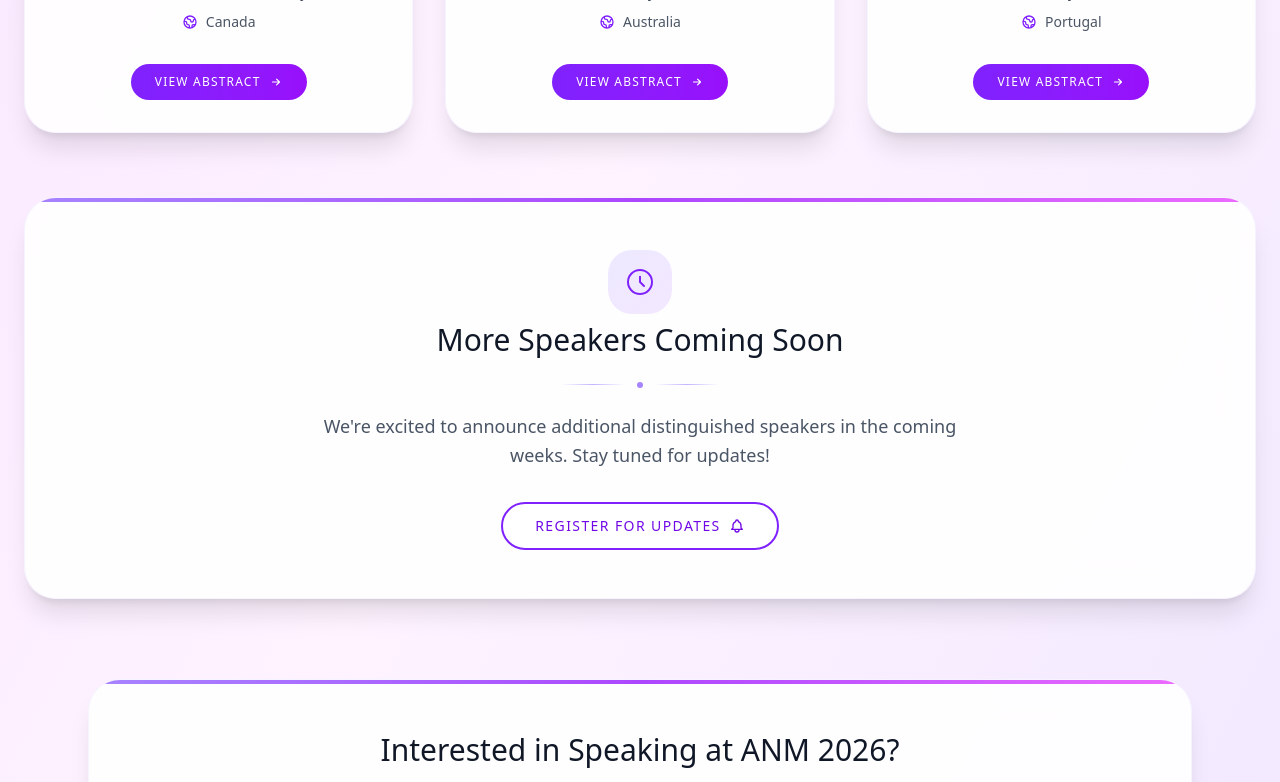
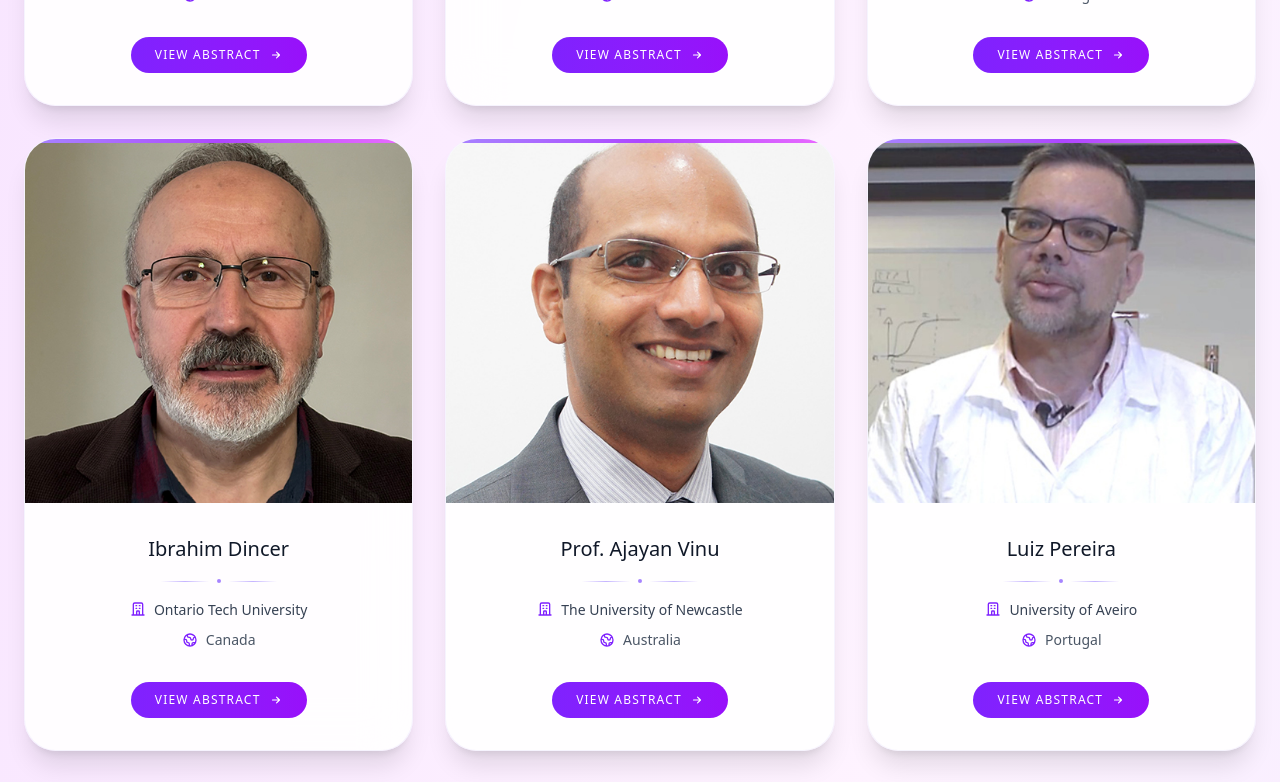
Before and after one commit to Abhijith-Suresh2283/nanoportugal, a React (Vite) app: page /speakers in a window 1280 px wide. Shown: the part 1300-2082 px from the top of the page. Built offline with nearby package versions, Linux system fonts and the light colour scheme.

Commit message:
added multiple page option in speakers and also added _redirects file

```diff
--- a/src/components/Speakers.jsx
+++ b/src/components/Speakers.jsx
@@ -1,4 +1,11 @@
+'use client';
+
+import { useState } from 'react';
+
 export default function SpeakersPage() {
+  const [currentPage, setCurrentPage] = useState(1);
+  const SPEAKERS_PER_PAGE = 21; // 3 columns × 7 rows
+
   const speakers = [
     {
       name: "Ibrahim Dincer",
@@ -21,7 +28,179 @@ export default function SpeakersPage() {
       image: "/luiz.jpg",
       abstract: "https://www.advanced-nanomaterials-conference.com/wp-content/uploads/2025/06/ANM2025-abstract-LuizPereira.pdf"
     },
+    {
+      name: "Ibrahim Dincer",
+      institution: "Ontario Tech University",
+      country: "Canada",
+      image: "/ibrahim.jpg",
+      abstract: "https://www.advanced-nanomaterials-conference.com/wp-content/uploads/2025/06/Abstract-Ibrahim-Dincer-ANM2025.docx"
+    },
+    {
+      name: "Prof. Ajayan Vinu",
+      institution: "The University of Newcastle",
+      country: "Australia",
+      image: "/ajayan.jpg",
+      abstract: "https://www.advanced-nanomaterials-conference.com/wp-content/uploads/2025/06/Ajayan-Vinu.pdf"
+    },
+    {
+      name: "Luiz Pereira",
+      institution: "University of Aveiro",
+      country: "Portugal",
+      image: "/luiz.jpg",
+      abstract: "https://www.advanced-nanomaterials-conference.com/wp-content/uploads/2025/06/ANM2025-abstract-LuizPereira.pdf"
+    },
+    {
+      name: "Ibrahim Dincer",
+      institution: "Ontario Tech University",
+      country: "Canada",
+      image: "/ibrahim.jpg",
+      abstract: "https://www.advanced-nanomaterials-conference.com/wp-content/uploads/2025/06/Abstract-Ibrahim-Dincer-ANM2025.docx"
+    },
+    {
+      name: "Prof. Ajayan Vinu",
+      institution: "The University of Newcastle",
+      country: "Australia",
+      image: "/ajayan.jpg",
+      abstract: "https://www.advanced-nanomaterials-conference.com/wp-content/uploads/2025/06/Ajayan-Vinu.pdf"
+    },
+    {
+      name: "Luiz Pereira",
+      institution: "University of Aveiro",
+      country: "Portugal",
+      image: "/luiz.jpg",
+      abstract: "https://www.advanced-nanomaterials-conference.com/wp-content/uploads/2025/06/ANM2025-abstract-LuizPereira.pdf"
+    },
+    {
+      name: "Ibrahim Dincer",
+      institution: "Ontario Tech University",
+      country: "Canada",
+      image: "/ibrahim.jpg",
+      abstract: "https://www.advanced-nanomaterials-conference.com/wp-content/uploads/2025/06/Abstract-Ibrahim-Dincer-ANM2025.docx"
+    },
+    {
+      name: "Prof. Ajayan Vinu",
+      institution: "The University of Newcastle",
+      country: "Australia",
+      image: "/ajayan.jpg",
+      abstract: "https://www.advanced-nanomaterials-conference.com/wp-content/uploads/2025/06/Ajayan-Vinu.pdf"
+    },
+    {
+      name: "Luiz Pereira",
+      institution: "University of Aveiro",
+      country: "Portugal",
+      image: "/luiz.jpg",
+      abstract: "https://www.advanced-nanomaterials-conference.com/wp-content/uploads/2025/06/ANM2025-abstract-LuizPereira.pdf"
+    },
+    {
+      name: "Ibrahim Dincer",
+      institution: "Ontario Tech University",
+      country: "Canada",
+      image: "/ibrahim.jpg",
+      abstract: "https://www.advanced-nanomaterials-conference.com/wp-content/uploads/2025/06/Abstract-Ibrahim-Dincer-ANM2025.docx"
+    },
+    {
+      name: "Prof. Ajayan Vinu",
+      institution: "The University of Newcastle",
+      country: "Australia",
+      image: "/ajayan.jpg",
+      abstract: "https://www.advanced-nanomaterials-conference.com/wp-content/uploads/2025/06/Ajayan-Vinu.pdf"
+    },
+    {
+      name: "Luiz Pereira",
+      institution: "University of Aveiro",
+      country: "Portugal",
+      image: "/luiz.jpg",
+      abstract: "https://www.advanced-nanomaterials-conference.com/wp-content/uploads/2025/06/ANM2025-abstract-LuizPereira.pdf"
+    },
+    {
+      name: "Ibrahim Dincer",
+      institution: "Ontario Tech University",
+      country: "Canada",
+      image: "/ibrahim.jpg",
+      abstract: "https://www.advanced-nanomaterials-conference.com/wp-content/uploads/2025/06/Abstract-Ibrahim-Dincer-ANM2025.docx"
+    },
+    {
+      name: "Prof. Ajayan Vinu",
+      institution: "The University of Newcastle",
+      country: "Australia",
+      image: "/ajayan.jpg",
+      abstract: "https://www.advanced-nanomaterials-conference.com/wp-content/uploads/2025/06/Ajayan-Vinu.pdf"
+    },
+    {
+      name: "Luiz Pereira",
+      institution: "University of Aveiro",
+      country: "Portugal",
+      image: "/luiz.jpg",
+      abstract: "https://www.advanced-nanomaterials-conference.com/wp-content/uploads/2025/06/ANM2025-abstract-LuizPereira.pdf"
+    },
+    {
+      name: "Ibrahim Dincer",
+      institution: "Ontario Tech University",
+      country: "Canada",
+      image: "/ibrahim.jpg",
+      abstract: "https://www.advanced-nanomaterials-conference.com/wp-content/uploads/2025/06/Abstract-Ibrahim-Dincer-ANM2025.docx"
+    },
+    {
+      name: "Prof. Ajayan Vinu",
+      institution: "The University of Newcastle",
+      country: "Australia",
+      image: "/ajayan.jpg",
+      abstract: "https://www.advanced-nanomaterials-conference.com/wp-content/uploads/2025/06/Ajayan-Vinu.pdf"
+    },
+    {
+      name: "Luiz Pereira",
+      institution: "University of Aveiro",
+      country: "Portugal",
+      image: "/luiz.jpg",
+      abstract: "https://www.advanced-nanomaterials-conference.com/wp-content/uploads/2025/06/ANM2025-abstract-LuizPereira.pdf"
+    },
+    {
+      name: "Ibrahim Dincer",
+      institution: "Ontario Tech University",
+      country: "Canada",
+      image: "/ibrahim.jpg",
+      abstract: "https://www.advanced-nanomaterials-conference.com/wp-content/uploads/2025/06/Abstract-Ibrahim-Dincer-ANM2025.docx"
+    },
+    {
+      name: "Prof. Ajayan Vinu",
+      institution: "The University of Newcastle",
+      country: "Australia",
+      image: "/ajayan.jpg",
+      abstract: "https://www.advanced-nanomaterials-conference.com/wp-content/uploads/2025/06/Ajayan-Vinu.pdf"
+    },
+    {
+      name: "Luiz Pereira",
+      institution: "University of Aveiro",
+      country: "Portugal",
+      image: "/luiz.jpg",
+      abstract: "https://www.advanced-nanomaterials-conference.com/wp-content/uploads/2025/06/ANM2025-abstract-LuizPereira.pdf"
+    },
+    // Add more speakers here as needed to test pagination
   ];
+
+  // Calculate pagination
+  const totalPages = Math.ceil(speakers.length / SPEAKERS_PER_PAGE);
+  const startIndex = (currentPage - 1) * SPEAKERS_PER_PAGE;
+  const endIndex = startIndex + SPEAKERS_PER_PAGE;
+  const currentSpeakers = speakers.slice(startIndex, endIndex);
+
+  const goToPage = (page) => {
+    setCurrentPage(page);
+    // Scroll to top of speakers section
+    window.scrollTo({ top: 0, behavior: 'smooth' });
+  };
+
+  const nextPage = () => {
+    if (currentPage < totalPages) {
+      goToPage(currentPage + 1);
+    }
+  };
+
+  const prevPage = () => {
+    if (currentPage > 1) {
+      goToPage(currentPage - 1);
+    }
+  };
 
   return (
     <div className="bg-gradient-to-br from-[#f7e3ff] via-[#fef3ff] to-[#f0e7ff] min-h-screen text-gray-900 overflow-x-hidden">
@@ -58,7 +237,7 @@ export default function SpeakersPage() {
           </div>
 
           {/* Subtitle */}
-          <p className="text-lg sm:text-xl font-light text-gray-600 max-w-2xl mx-auto">
+          <p className="text-base sm:text-lg font-light text-gray-600 max-w-3xl mx-auto leading-relaxed">
             Learn from world-renowned experts at the forefront of nanomaterials research
           </p>
         </div>
@@ -77,11 +256,13 @@ export default function SpeakersPage() {
           </p>
         </div>
 
+        <div className="space-y-12">
+          {/* Speakers Grid */}
           <div className="grid grid-cols-1 sm:grid-cols-2 lg:grid-cols-3 gap-8">
 
-          {speakers.map((speaker, index) => (
+            {currentSpeakers.map((speaker, index) => (
               <div
-              key={index}
+                key={startIndex + index}
                 className="bg-white/90 backdrop-blur-xl rounded-[2rem] shadow-xl border border-violet-100/50 overflow-hidden hover:shadow-violet-200/50 transition-all duration-500 hover:-translate-y-2 group"
                 style={{ animationDelay: `${index * 100}ms` }}
               >
@@ -97,7 +278,6 @@ export default function SpeakersPage() {
                   />
                   {/* Gradient Overlay on Hover */}
                   <div className="absolute inset-0 bg-gradient-to-t from-violet-900/40 via-transparent to-transparent opacity-0 group-hover:opacity-100 transition-opacity duration-500" />
-
                 </div>
 
                 {/* Content */}
@@ -145,54 +325,70 @@ export default function SpeakersPage() {
 
           </div>
 
-        {/* Coming Soon Notice */}
-        <div className="mt-16 bg-white/90 backdrop-blur-xl rounded-[2rem] shadow-xl border border-violet-100/50 overflow-hidden">
+          {/* ================= PAGINATION ================= */}
+          {totalPages > 1 && (
+            <div className="flex flex-col sm:flex-row items-center justify-between gap-4 pt-8">
 
-          {/* Decorative Top Border */}
-          <div className="h-1 bg-gradient-to-r from-violet-400 via-purple-500 to-fuchsia-400" />
+              {/* Previous Button */}
+              <button
+                onClick={prevPage}
+                disabled={currentPage === 1}
+                className={`group inline-flex items-center gap-2 px-6 py-3 rounded-full transition-all duration-300 ${
+                  currentPage === 1
+                    ? 'bg-gray-200 text-gray-400 cursor-not-allowed'
+                    : 'bg-white/90 backdrop-blur-xl border border-violet-100/50 text-violet-600 hover:bg-violet-50 hover:shadow-lg hover:shadow-violet-200/50 hover:-translate-x-1'
+                }`}
+              >
+                <svg className={`w-5 h-5 transition-transform ${currentPage > 1 ? 'group-hover:-translate-x-1' : ''}`} fill="none" stroke="currentColor" viewBox="0 0 24 24">
+                  <path strokeLinecap="round" strokeLinejoin="round" strokeWidth={2} d="M15 19l-7-7 7-7" />
+                </svg>
+                <span className="font-medium">Previous</span>
+              </button>
 
-          <div className="p-8 sm:p-12 text-center space-y-4">
-
-            {/* Icon */}
-            <div className="inline-flex items-center justify-center w-16 h-16 bg-gradient-to-br from-violet-100 to-purple-100 rounded-3xl mb-2">
-              <svg className="w-8 h-8 text-violet-600" fill="none" stroke="currentColor" viewBox="0 0 24 24">
-                <path strokeLinecap="round" strokeLinejoin="round" strokeWidth={1.5} d="M12 8v4l3 3m6-3a9 9 0 11-18 0 9 9 0 0118 0z" />
-              </svg>
+              {/* Page Numbers */}
+              <div className="flex items-center gap-2">
+                {Array.from({ length: totalPages }, (_, i) => i + 1).map((page) => (
+                  <button
+                    key={page}
+                    onClick={() => goToPage(page)}
+                    className={`w-10 h-10 rounded-full font-medium transition-all duration-300 ${
+                      currentPage === page
+                        ? 'bg-gradient-to-r from-violet-600 to-purple-600 text-white shadow-lg scale-110'
+                        : 'bg-white/90 backdrop-blur-xl border border-violet-100/50 text-violet-600 hover:bg-violet-50 hover:shadow-lg hover:shadow-violet-200/50'
+                    }`}
+                  >
+                    {page}
+                  </button>
+                ))}
               </div>
 
-            <h3 className="text-2xl sm:text-3xl font-light text-gray-900">
-              More Speakers Coming Soon
-            </h3>
+              {/* Next Button */}
+              <button
+                onClick={nextPage}
+                disabled={currentPage === totalPages}
+                className={`group inline-flex items-center gap-2 px-6 py-3 rounded-full transition-all duration-300 ${
+                  currentPage === totalPages
+                    ? 'bg-gray-200 text-gray-400 cursor-not-allowed'
+                    : 'bg-white/90 backdrop-blur-xl border border-violet-100/50 text-violet-600 hover:bg-violet-50 hover:shadow-lg hover:shadow-violet-200/50 hover:translate-x-1'
+                }`}
+              >
+                <span className="font-medium">Next</span>
+                <svg className={`w-5 h-5 transition-transform ${currentPage < totalPages ? 'group-hover:translate-x-1' : ''}`} fill="none" stroke="currentColor" viewBox="0 0 24 24">
+                  <path strokeLinecap="round" strokeLinejoin="round" strokeWidth={2} d="M9 5l7 7-7 7" />
+                </svg>
+              </button>
+            </div>
+          )}
 
-            {/* Divider */}
-            <div className="flex items-center gap-3 justify-center py-2">
-              <div className="h-px w-16 bg-gradient-to-r from-transparent via-violet-300 to-transparent" />
-              <div className="w-1.5 h-1.5 rounded-full bg-violet-400" />
-              <div className="h-px w-16 bg-gradient-to-r from-transparent via-violet-300 to-transparent" />
+          {/* Page Info */}
+          {totalPages > 1 && (
+            <div className="text-center pt-4">
+              <p className="text-sm font-light text-gray-600">
+                Showing {startIndex + 1}-{Math.min(endIndex, speakers.length)} of {speakers.length} speakers
+              </p>
             </div>
-
-            <p className="text-base sm:text-lg font-light text-gray-600 max-w-2xl mx-auto leading-relaxed">
-              We're excited to announce additional distinguished speakers in the coming weeks.
-              Stay tuned for updates!
-            </p>
-
-            {/* CTA */}
-            <div className="pt-4">
-              <a
-                href="https://www.congressospco.abreu.pt/ANM2026-41875.aspx"
-                target="_blank"
-                rel="noopener noreferrer"
-                className="inline-flex items-center gap-2 px-8 py-3 bg-white border-2 border-violet-600 text-violet-700 text-sm font-medium tracking-widest uppercase hover:bg-violet-600 hover:text-white transition-all duration-300 rounded-full"
-              >
-                Register for Updates
-                <svg className="w-4 h-4" fill="none" stroke="currentColor" viewBox="0 0 24 24">
-                  <path strokeLinecap="round" strokeLinejoin="round" strokeWidth={2} d="M15 17h5l-1.405-1.405A2.032 2.032 0 0118 14.158V11a6.002 6.002 0 00-4-5.659V5a2 2 0 10-4 0v.341C7.67 6.165 6 8.388 6 11v3.159c0 .538-.214 1.055-.595 1.436L4 17h5m6 0v1a3 3 0 11-6 0v-1m6 0H9" />
-                </svg>
-              </a>
+          )}
         </div>
-          </div>
-        </div>
-
       </section>
 
       {/* ================= CALL TO ACTION ================= */}
@@ -222,8 +418,8 @@ export default function SpeakersPage() {
 
             {/* CTA Button */}
             <div className="pt-4">
-              <a
-                href="/abstract-submission"
+
+              <a  href="/abstract-submission"
                 className="inline-flex items-center gap-2 px-10 py-4 bg-gradient-to-r from-violet-600 to-purple-600 text-white text-sm font-medium tracking-widest uppercase hover:shadow-lg hover:shadow-violet-300/50 transition-all duration-300 rounded-full hover:scale-105"
               >
                 Submit Your Abstract
```
Also changed, not shown: 1 other file (tests, documents, lock files or other folders). Lines whose indentation alone changed are shown as unchanged.
